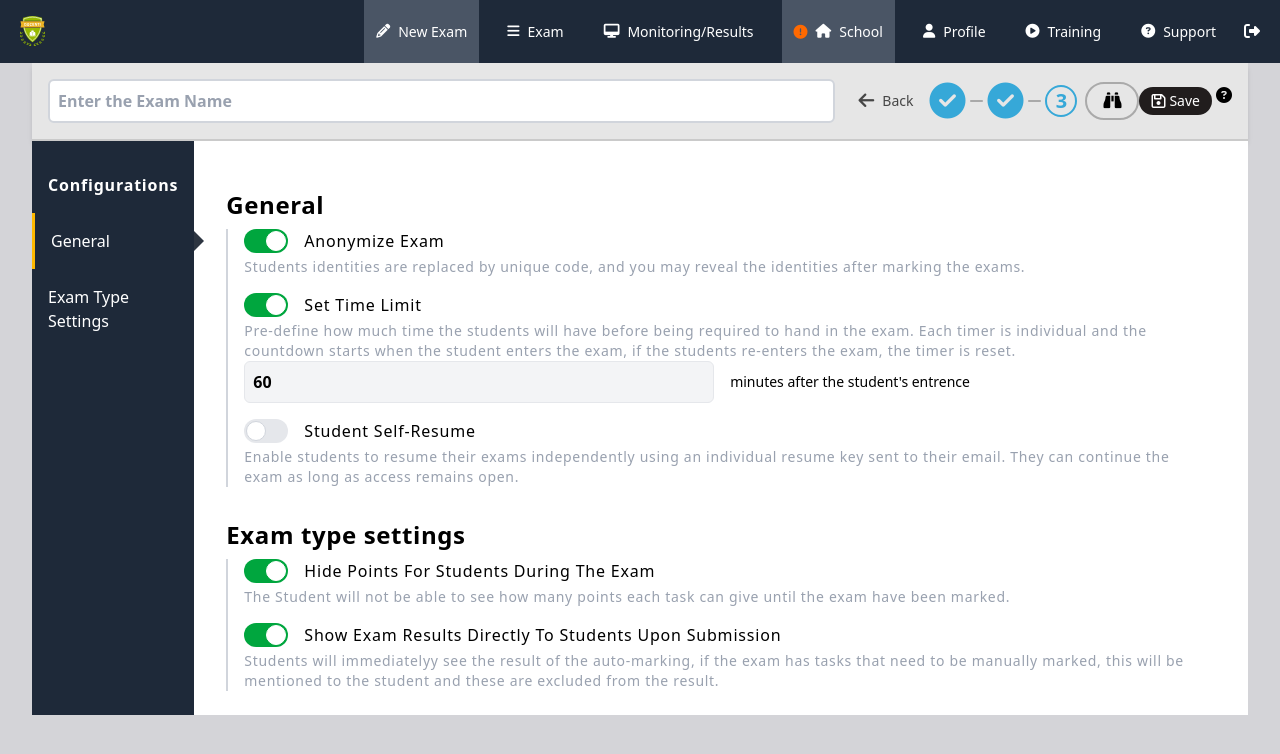
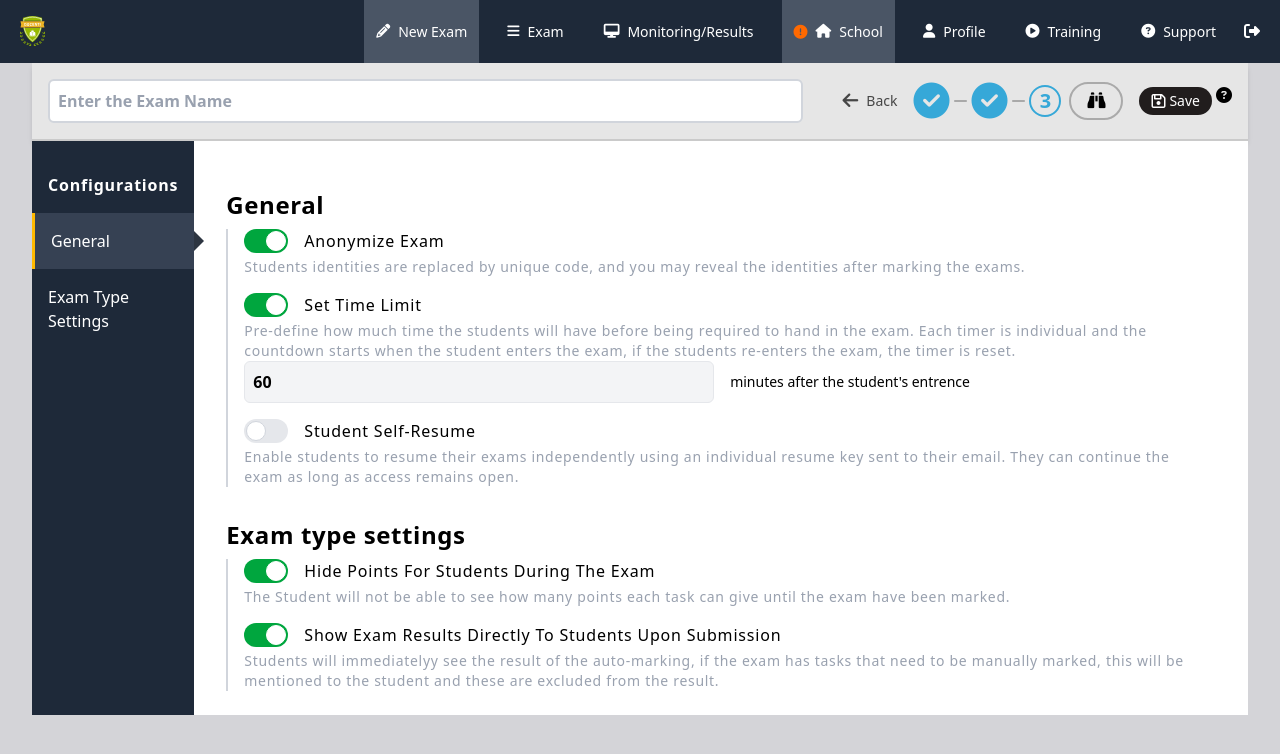
Before and after one commit to urizennnn/Exam-net, a Vue app: page /exam-config in a window 1280 px wide. Shown: the top 754 px of the page. Built offline with nearby package versions, Linux system fonts and the light colour scheme.

Commit message:
preview page setup

```diff
--- a/src/layout/NewExamLayout.vue
+++ b/src/layout/NewExamLayout.vue
@@ -2,7 +2,7 @@
   <section class="w-full bg-zinc-300" id="section">
     <div class="section-container-width">
       <div
-        class="flex flex-col md:flex-row justify-between items-center py-4 border-b-2 border-[#cacaca] px-4 bg-[#e6e6e6] shadow-md gap-4 md:gap-0"
+        class="flex flex-col md:flex-row justify-between items-center py-4 border-b-2 border-[#cacaca] px-4 bg-[#e6e6e6] shadow-md gap-4"
       >
         <Appinput placeholder="Enter the Exam Name" />
         <div class="flex items-center md:gap-2 gap-4">
@@ -56,6 +56,7 @@
               label="Save"
               theme="secondary"
               leftIcon="fa-regular fa-floppy-disk"
+              to="/preview"
             />
           </template>
           <i class="fa-solid fa-circle-question" role="button"></i>
--- a/src/pages/NewExam/ExamConfig.vue
+++ b/src/pages/NewExam/ExamConfig.vue
@@ -9,7 +9,7 @@
         <li
           v-for="(option, index) in configOptionsTabs"
           :key="index"
-          :class="`${option.isActive ? 'border-solid md:border-l-3 border-t-3 md:border-t-0 border-amber-400 active relative' : ''} cursor-pointer px-4 py-4 hover:bg-gray-700 capitalize`"
+          :class="`${option.isActive ? 'border-solid md:border-l-3 border-t-3 md:border-t-0 border-amber-400 active relative bg-gray-700' : ''} cursor-pointer px-4 py-4 hover:bg-gray-700 capitalize`"
         >
           {{ option.label }}
         </li>
--- /dev/null
+++ b/src/pages/Preview/Preview.vue
@@ -0,0 +1 @@
+<template>testing</template>
--- a/src/router/index.ts
+++ b/src/router/index.ts
@@ -6,6 +6,7 @@ import NewQuestion from "../pages/NewExam/NewQuestion.vue";
 import MainLayout from "../layout/MainLayout.vue";
 import NewExamLayout from "../layout/NewExamLayout.vue";
 import ExamConfig from "../pages/NewExam/ExamConfig.vue";
+import Preview from "../pages/Preview/Preview.vue";
 
 const router = createRouter({
   history: createWebHistory(import.meta.env.BASE_URL),
@@ -47,6 +48,11 @@ const router = createRouter({
         },
       ],
     },
+    {
+      path: "/preview",
+      name: "preview",
+      component: Preview,
+    },
   ],
 });
 
```
